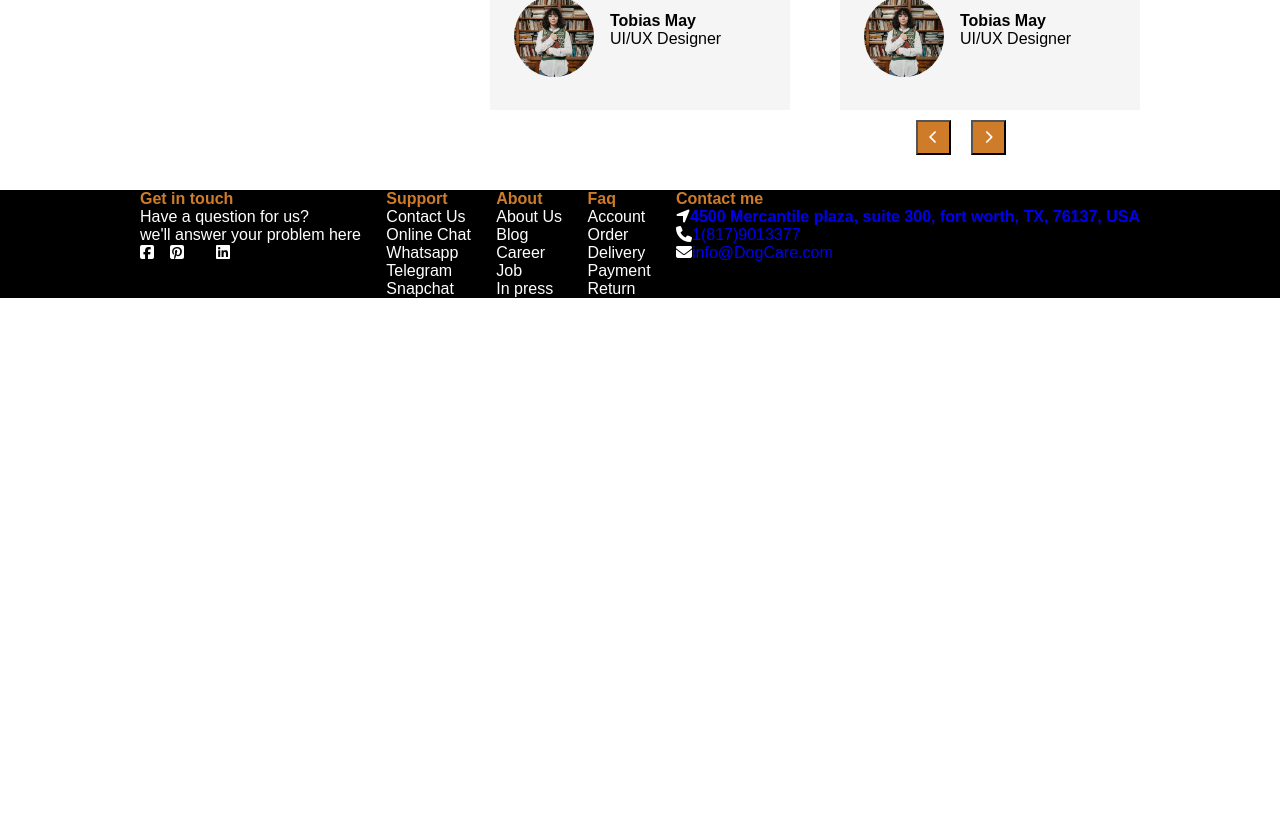
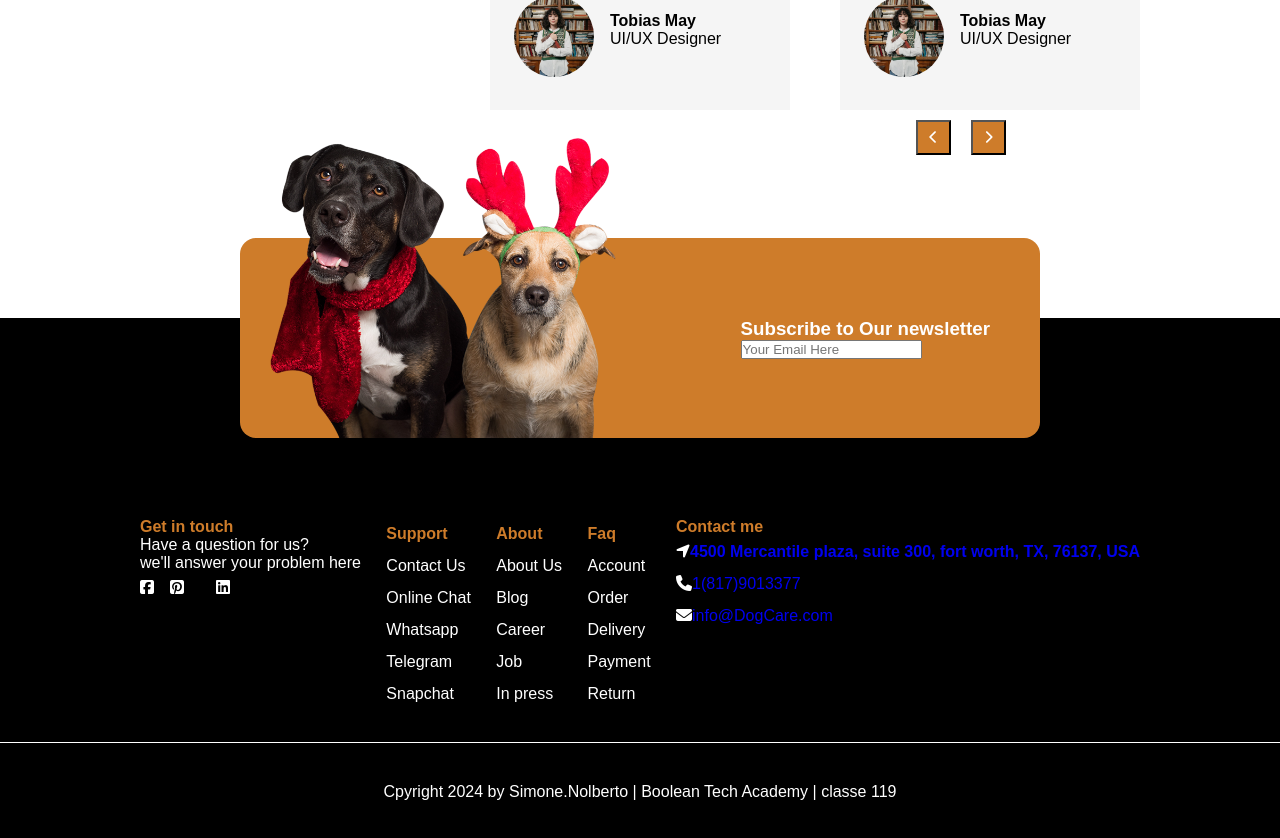
Before and after one commit to simone-nolberto/proj-html-vuejs, a Vue app: page / in a window 1280 px wide. Shown: the part 2640-3478 px from the top of the page. Before the commit the page ends 2938 px from the top, so only its background shows below. Built offline with nearby package versions, Linux system fonts and the light colour scheme; some icons are missing.

Commit message:
update with newletter base structure

```diff
--- a/src/components/AppFooter.vue
+++ b/src/components/AppFooter.vue
@@ -18,7 +18,20 @@ export default {
 
 <template>
 
+
+
     <div class="top_footer">
+        <div class="newsletter">
+
+            <img src="/src/assets/img/news.png" alt="">
+
+            <div class="news-cta">
+                <h3>Subscribe to Our newsletter</h3>
+                <input type="email" name="" id="" placeholder="Your Email Here">
+            </div>
+
+        </div>
+
         <div class="container">
 
             <div class="box">
@@ -67,7 +80,7 @@ export default {
     </div>
 
     <div class="copy">
-
+        Cpyright 2024 by Simone.Nolberto | Boolean Tech Academy | classe 119
     </div>
 
 
--- a/src/style.css
+++ b/src/style.css
@@ -182,7 +182,7 @@ a {
 
 .reviews {
 
-  padding: 5rem 0;
+  padding: 5rem 0 13rem 0;
 
 
   .card {
@@ -222,12 +222,12 @@ a {
     }
   }
 
-  .carousel-button{
+  .carousel-button {
 
     position: absolute;
     right: 16.5rem;
 
-    & button{
+    & button {
       width: 35px;
       aspect-ratio: 1;
       color: white;
@@ -242,13 +242,40 @@ a {
 
 
 /* #region footer */
+
+.newsletter{
+  width: 800px;
+  height: 200px;
+  margin: auto;
+  border-radius: 1rem;
+  background-color: var(--care-orange);
+  position: relative;
+  bottom: 5rem;
+
+  & img{
+    height: 300px;
+    position: absolute;
+    bottom: 0;
+    left: 30px;
+  }
+
+  .news-cta{
+    position: absolute;
+    right: 50px;
+    top: 80px;
+  }
+
+}
+
+
 .top_footer {
-
+  padding: 0 0 2rem 0;
   background-color: black;
   color: white;
 
   & ul {
     list-style: none;
+    line-height: 2rem;
 
   }
 
@@ -268,5 +295,13 @@ a {
 
 }
 
+.copy {
+  background-color: black;
+  color: white;
+  text-align: center;
+  border-top: 1px solid white;
+  padding: 2.5rem;
+}
+
 
 /* #endregion footer */
```
